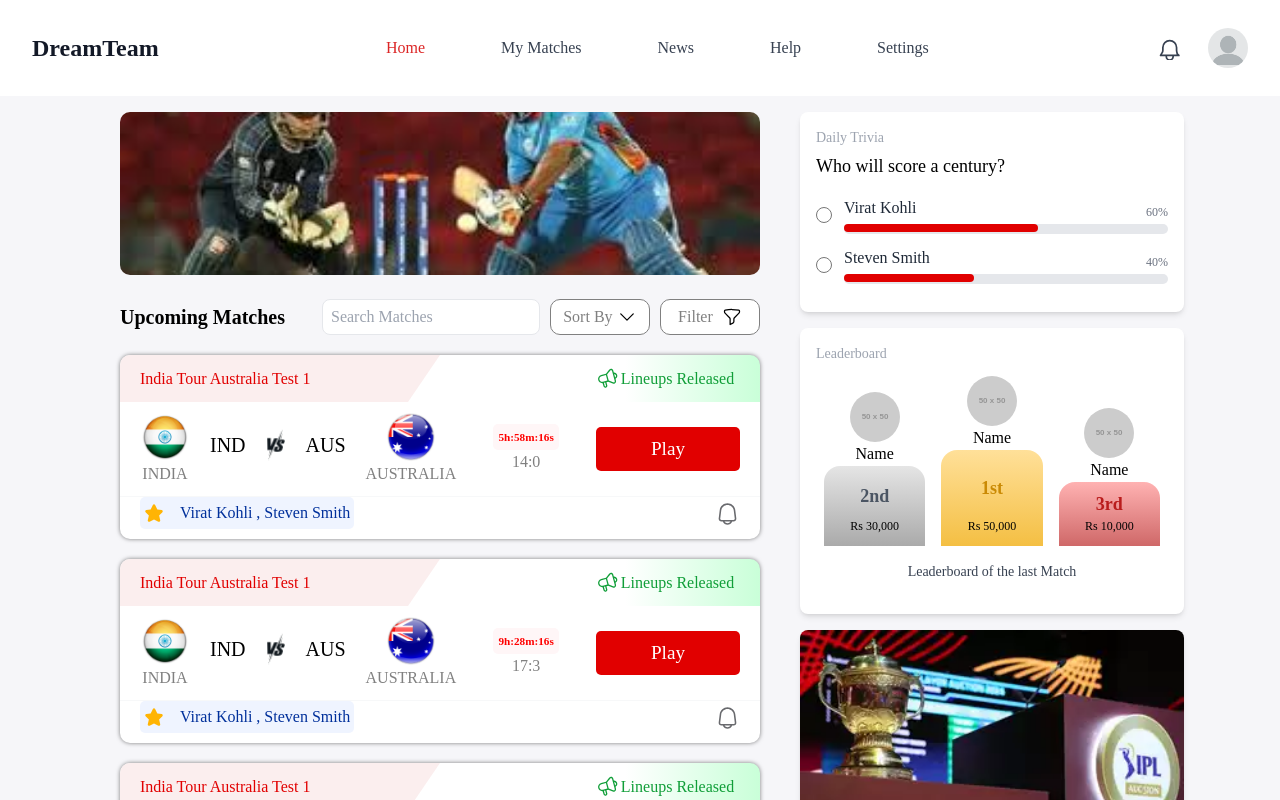
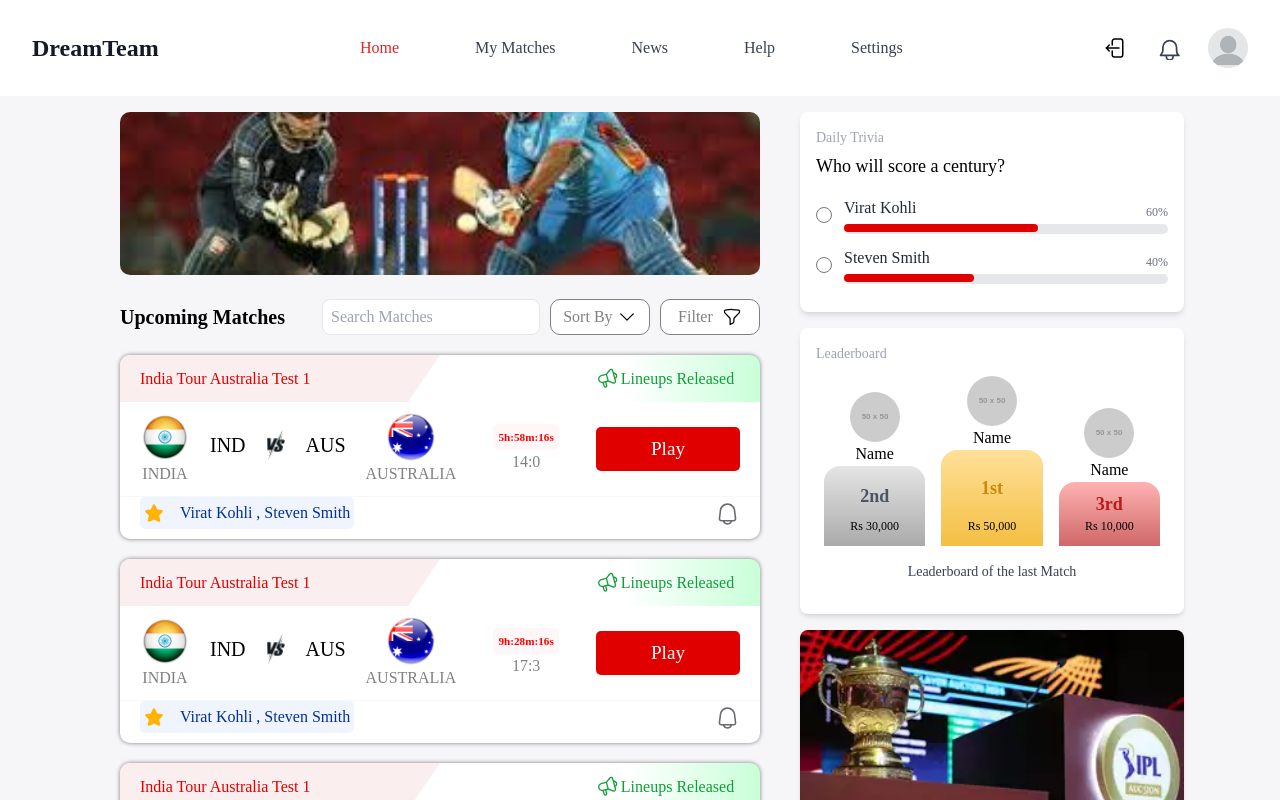
Before and after one commit to D11-MP/Dream11-prototype, a Next.js app in the folder frontend/: page / in a window 1280 px wide. Shown: the top 800 px of the page. Built offline with nearby package versions, Linux system fonts and the light colour scheme; no server answers.

Commit message:
logout added

```diff
--- a/frontend/app/(auth)/signup/page.tsx
+++ b/frontend/app/(auth)/signup/page.tsx
@@ -4,10 +4,12 @@
 import axios from "axios";
 import Link from "next/link";
 import { useState } from "react";
+import { useRouter } from "next/navigation";
 
 export default function Signup() {
 
   const [formData, setFormData] = useState<Form>({});
+  const router = useRouter();
 
   const handleChange = (e: React.ChangeEvent<HTMLInputElement>) => {
     setFormData({ ...formData, [e.target.name]:e.target.value });
@@ -18,6 +20,7 @@
     try {
       const reponse = await axios.post('/api/auth/signup', formData);
       if(reponse.status !== 201) throw new Error(reponse.data.message);
+      router.replace('/login');
       console.log('SignUp Successful');
     } catch (error) {
       console.log('Could not SignUp due to some error');
--- a/frontend/app/(root)/_components/topnav.tsx
+++ b/frontend/app/(root)/_components/topnav.tsx
@@ -1,12 +1,22 @@
 "use client";
 
 import Link from "next/link";
-import { usePathname } from "next/navigation";
-
-
+import { usePathname , useRouter } from "next/navigation";
+import { signOut, useSession } from "next-auth/react";
 
 export default function Topnav() {
+
+  const session = useSession();
+  const router = useRouter();
+
+  async function handleLogout() {
+      console.log(session.status);
+      if(session.status !== 'authenticated') return;
+      await signOut({redirect:false});
+      router.replace('/login');
+  }
   const pathName = usePathname();
+
   return (
     <div className="flex items-center justify-between bg-white h-[96px] px-[32px]">
       <h2 className="text-font_color font-bold text-2xl">DreamTeam</h2>
@@ -104,6 +114,12 @@
 
 
         <div className="flex items-center">
+          <div className="relative cursor-pointer flex items-center">
+          <svg xmlns="http://www.w3.org/2000/svg" onClick={handleLogout}
+          fill="none" viewBox="0 0 24 24" strokeWidth={1.5} stroke="currentColor" className="size-6 mr-7 w-6 h-6">
+          <path strokeLinecap="round" strokeLinejoin="round" d="M8.25 9V5.25A2.25 2.25 0 0 1 10.5 3h6a2.25 2.25 0 0 1 2.25 2.25v13.5A2.25 2.25 0 0 1 16.5 21h-6a2.25 2.25 0 0 1-2.25-2.25V15m-3 0-3-3m0 0 3-3m-3 3H15" />
+          </svg>
+        </div>
           {/* Notification Bell Icon */}
           <div className="relative cursor-pointer">
             <svg
--- a/frontend/app/(root)/layout.tsx
+++ b/frontend/app/(root)/layout.tsx
@@ -9,7 +9,7 @@
     <html lang="en">
       <body className="bg-page_bg_color min-h-screen font-sans">
         <div  className="w-full">
-          <Topnav />
+          <Topnav/>
         </div>
         <div className="min-h-screen w-[1222px] bg-page_bg_color mx-auto my-0 flex justify-center">
           {/* <div className="flex flex-grow"> */}
--- a/frontend/app/layout.tsx
+++ b/frontend/app/layout.tsx
@@ -21,9 +21,9 @@
   children: React.ReactNode;
 }) {
   return (
-    <html lang="en" className={poppins.variable}>
+    <html lang="en" >
       <AuthProvider>
-        <body>
+        <body className={poppins.variable}>
             {children}
         </body>
       </AuthProvider>
```
